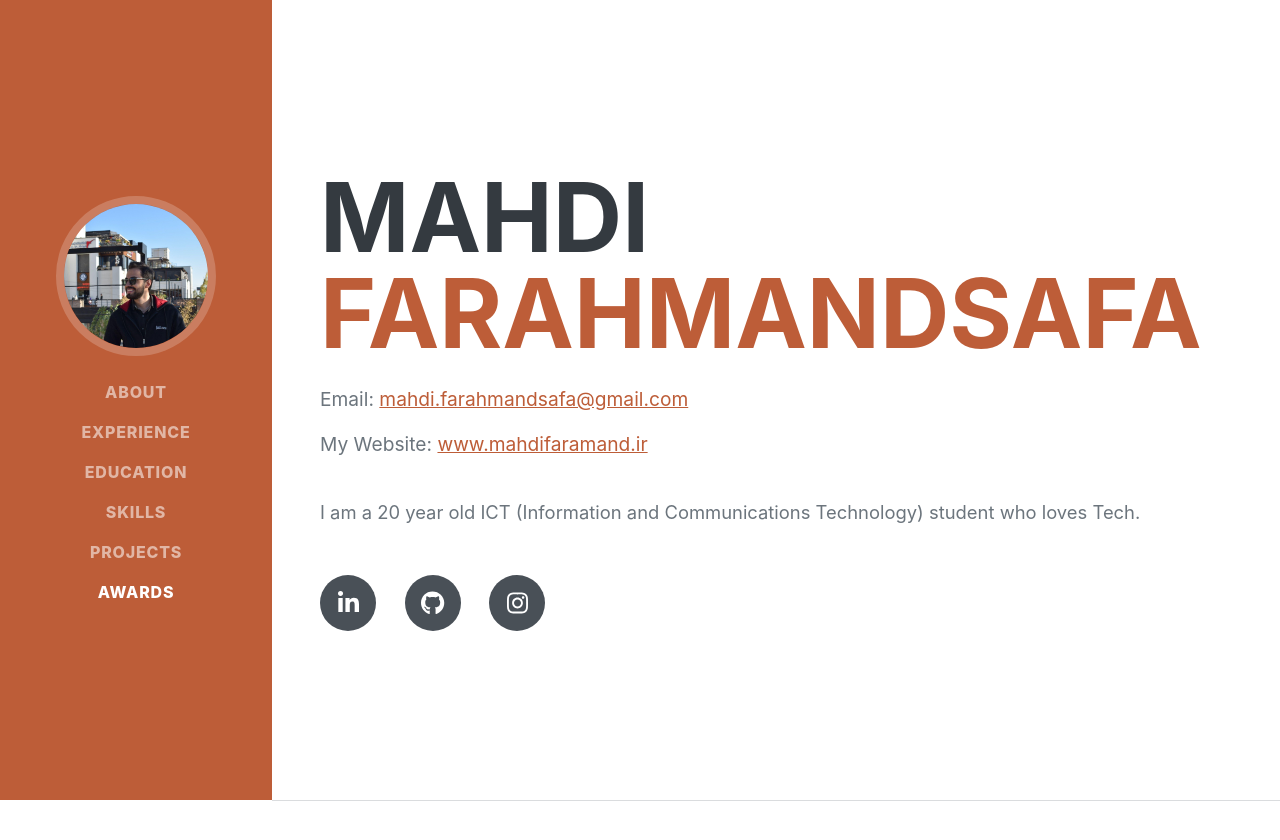
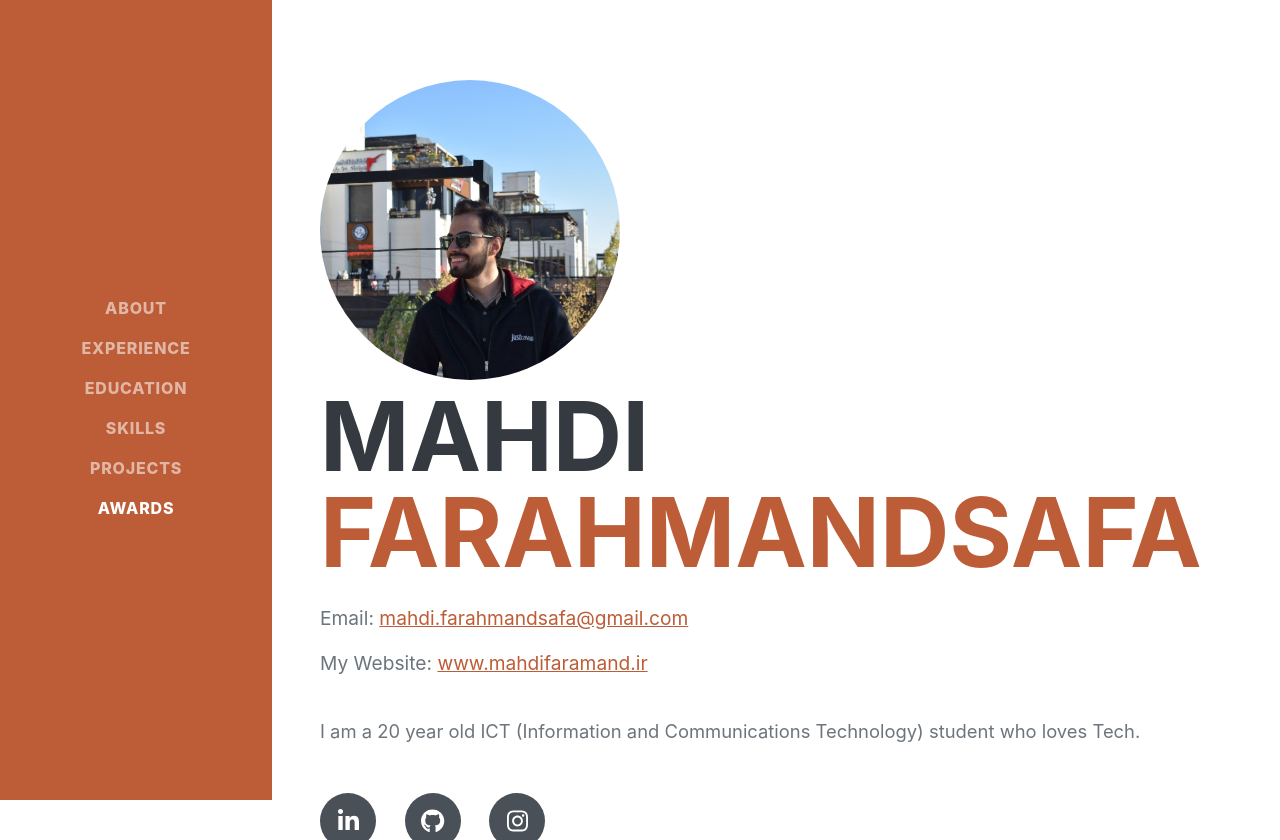
Before and after one commit to erfanfs10/Django-Blog, a Django app: page / in a window 1280 px wide. Shown: the top 840 px of the page. Run offline with Django 3.2, Linux system fonts and the light colour scheme; some libraries are stand-ins or nearby versions; some web fonts are replaced.

Commit message:
update resume

```diff
--- a/templates/resume.html
+++ b/templates/resume.html
@@ -24,7 +24,6 @@
         <nav class="navbar navbar-expand-lg navbar-dark bg-primary fixed-top" id="sideNav">
             <a class="navbar-brand js-scroll-trigger" href="#page-top">
                 <span class="d-block d-lg-none">Mahdi Farahmandsafa</span>
-                <span class="d-none d-lg-block"><img class="img-fluid img-profile rounded-circle mx-auto mb-2" src="{% static 'resume.jpg' %}" alt="..." /></span>
             </a>
             <button class="navbar-toggler" type="button" data-bs-toggle="collapse" data-bs-target="#navbarResponsive" aria-controls="navbarResponsive" aria-expanded="false" aria-label="Toggle navigation"><span class="navbar-toggler-icon"></span></button>
             <div class="collapse navbar-collapse" id="navbarResponsive">
@@ -43,6 +42,8 @@
             <!-- About-->
             <section class="resume-section" id="about">
                 <div class="resume-section-content">
+                    <img class="img-fluid img-profile rounded-circle mx-auto mb-2" src="{% static 'resume.jpg' %}" alt="..." height="300px" width="300px" />
+
                     <h1 class="mb-0">
                         Mahdi
                         <span class="text-primary">Farahmandsafa</span>
```
